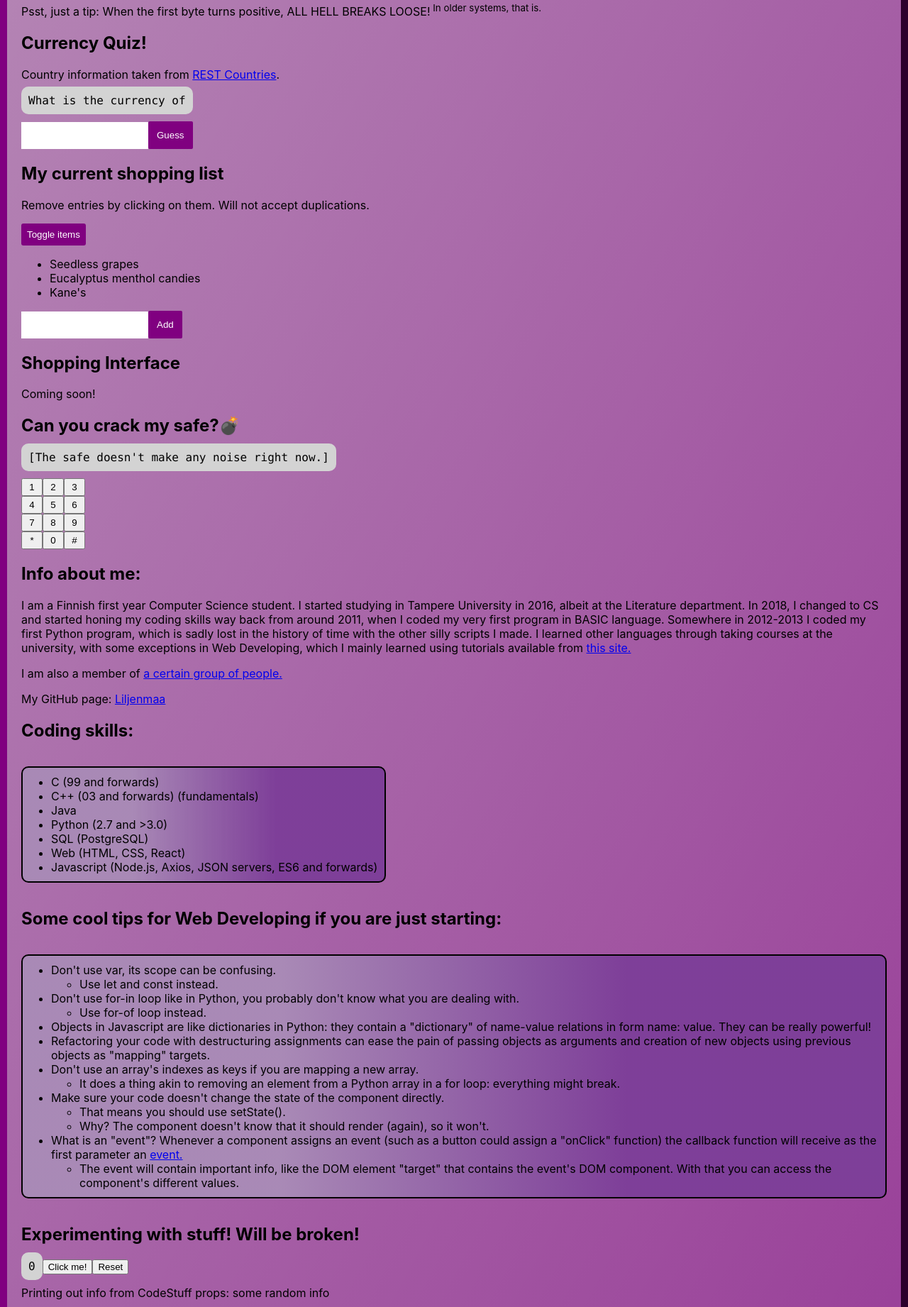
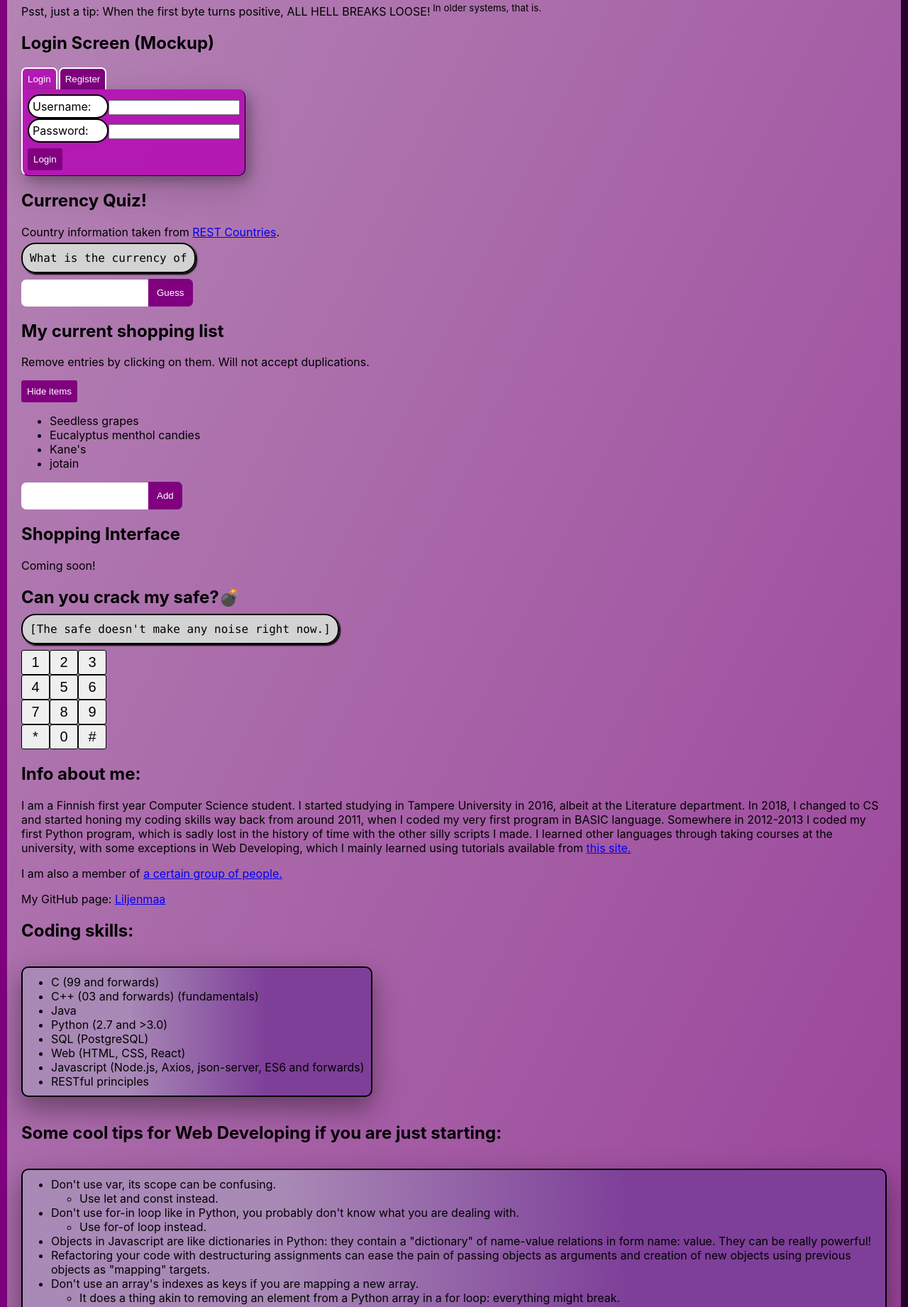
Before and after one commit to Liljenmaa/homepage, a React app: page / in a window 1280 px wide. Shown: the part 386-2228 px from the top of the page at 71% size. Built offline with nearby package versions, Linux system fonts and the light colour scheme; no server answers; data requests are answered from the project's data file.

Commit message:
Login Screen mockup, refactoring

```diff
--- a/db.json
+++ b/db.json
@@ -1,6 +1,5 @@
 {
-  "shoppingList":
-  [
+  "shoppingList": [
     {
       "id": 0,
       "content": "Seedless grapes"
@@ -12,6 +11,10 @@
     {
       "id": 2,
       "content": "Kane's"
+    },
+    {
+      "id": 3,
+      "content": "jotain"
     }
   ]
 }
--- a/package.json
+++ b/package.json
@@ -7,7 +7,8 @@
     "json-server": "^0.14.2",
     "react": "^16.7.0",
     "react-dom": "^16.7.0",
-    "react-scripts": "2.1.3"
+    "react-scripts": "2.1.3",
+    "scrypt": "^6.0.3"
   },
   "scripts": {
     "start": "react-scripts start",
--- a/src/components/DoomsDay.js
+++ b/src/components/DoomsDay.js
@@ -58,7 +58,7 @@ class DoomsDay extends React.Component {
     }
 
     return(
-      <div>
+      <div className="main-div">
         <h2><span role="img" aria-label="emoji">💥</span>
           DOOMSDAY<span role="img" aria-label="emoji">💥</span>
         </h2>
--- /dev/null
+++ b/src/components/Footer.js
@@ -0,0 +1,22 @@
+import React from 'react'
+
+const Footer = () => {
+  console.log("I can print in the console as well!")
+
+  return(
+    <footer>
+        <p>This website was constructed using React! Very poorly though.</p>
+        <a href="https://rinkkaaj.at"
+          target="_blank">
+          <img
+            src="/gambler.svg"
+            className="gambler-logo"
+            alt="Gambler logo"
+            height ="75"s
+          />
+        </a>
+    </footer>
+  )
+}
+
+export default Footer
--- /dev/null
+++ b/src/components/GuidelinesWeb.js
@@ -0,0 +1,37 @@
+import React from 'react'
+
+const GuidelinesWeb = () =>
+  <div className="main-div">
+    <h2>Some cool tips for Web Developing if you are just starting:</h2>
+    <ul className="top">
+      <li>Don't use var, its scope can be confusing.</li>
+      <ul><li>Use let and const instead.</li></ul>
+      <li>Don't use for-in loop like in Python, you probably don't know what
+      you are dealing with.</li>
+      <ul><li>Use for-of loop instead.</li></ul>
+      <li>Objects in Javascript are like dictionaries in Python: they contain
+      a "dictionary" of name-value relations in form name: value. They can be
+      really powerful!</li>
+      <li>Refactoring your code with destructuring assignments can ease the
+      pain of passing objects as arguments and creation of new objects using
+      previous objects as "mapping" targets.</li>
+      <li>Don't use an array's indexes as keys if you are mapping a new
+      array.</li>
+      <ul><li>It does a thing akin to removing an element from a
+      Python array in a for loop: everything might break.</li></ul>
+      <li>Make sure your code doesn't change the state of the component
+      directly.</li>
+      <ul><li>That means you should use setState().</li>
+      <li>Why? The component doesn't know that it should render (again),
+      so it won't.</li></ul>
+      <li>What is an "event"? Whenever a component assigns an event (such as
+      a button could assign a "onClick" function) the callback function will
+      receive as the first parameter an <a
+        href="https://reactjs.org/docs/events.html">event.</a></li>
+      <ul><li>The event will contain important info, like the DOM element
+      "target" that contains the event's DOM component. With that you can
+      access the component's different values.</li></ul>
+    </ul>
+  </div>
+
+  export default GuidelinesWeb
--- /dev/null
+++ b/src/components/Hello.js
@@ -0,0 +1,10 @@
+import React from 'react'
+
+const Hello = () =>
+  <header>
+    <h1>Hello visitor!<span role="img" aria-label="emoji">🖐️</span></h1>
+    <p>This page contains a random assortment of things. Feel free to try them
+    out!<span role="img" aria-label="emoji">👌</span></p>
+  </header>
+
+export default Hello
--- /dev/null
+++ b/src/components/Info.js
@@ -0,0 +1,33 @@
+import React from 'react'
+
+const Info = () =>
+  <div className="main-div">
+    <h2>Info about me:</h2>
+    <p>I am a Finnish first year Computer Science student. I started
+    studying in Tampere University in 2016, albeit at the Literature
+    department. In 2018, I changed to CS and started honing my coding skills
+    way back from around 2011, when I coded my very first program in BASIC
+    language. Somewhere in 2012-2013 I coded my first Python program, which is
+    sadly lost in the history of time with the other silly scripts I made. I
+    learned other languages through taking courses at the university, with
+    some exceptions in Web Developing, which I mainly learned using tutorials
+    available from <a
+      href="https://fullstackopen.github.io"
+      target="_blank"
+      >this site.</a>
+    </p>
+    <p>
+      I am also a member of <a href="https://www.mensa.fi/"
+        target="_blank"
+        title="They give out a pretty cool card to put in your wallet too."
+        >a certain group of people.</a>
+    </p>
+    <p>
+      My GitHub page: <a
+        href="https://github.com/Liljenmaa"
+        target="_blank"
+        >Liljenmaa</a>
+    </p>
+  </div>
+
+export default Info
--- /dev/null
+++ b/src/components/Knowledge.js
@@ -0,0 +1,18 @@
+import React from 'react'
+
+const Knowledge = () =>
+  <div className="main-div">
+    <h2>Coding skills:</h2>
+    <ul className="top">
+      <li>C (99 and forwards)</li>
+      <li>C++ (03 and forwards) (fundamentals)</li>
+      <li>Java</li>
+      <li>Python (2.7 and >3.0)</li>
+      <li>SQL (PostgreSQL)</li>
+      <li>Web (HTML, CSS, React)</li>
+      <li>Javascript (Node.js, Axios, json-server, ES6 and forwards)</li>
+      <li>RESTful principles</li>
+    </ul>
+  </div>
+
+export default Knowledge
--- a/src/index.css
+++ b/src/index.css
@@ -1,3 +1,7 @@
+*:focus {
+  outline: 0;
+}
+
 header {
   padding: 50px;
   text-align: center;
@@ -16,20 +20,34 @@ body {
   -moz-osx-font-smoothing: grayscale;
 }
 
-code {
+code.display {
   font-family: source-code-pro, Menlo, Monaco, Consolas, "Courier New",
     monospace;
   background-color: lightgrey;
-  border-color: green;
-  border-radius: 10px;
+  border: 2px solid;
+  border-radius: 20px / 20px;
   padding: 10px;
-  transition: width 0.75s;
-  -webkit-transition: width 0.75s;
+  box-shadow: 2px 2px 2px;
 }
 
 button.phone {
-  height:25px;
-  width:30px;
+  height:35px;
+  width:40px;
+  border: 1px solid;
+  border-radius: 3px;
+  font-size: 20px;
+  transition: 0.13s;
+  -webkit-transition: 0.13s;
+}
+
+button.phone:hover {
+  background-color: blue;
+  border-color: black;
+  color: white;
+}
+
+button.phone:active {
+  background-color: red;
 }
 
 button.clickable-listnode {
@@ -43,24 +61,91 @@ button.clickable-listnode {
 
 input.basic-form {
   padding: 12px;
-  border: green 2px;
   font-size: 12px;
+  border-radius: 7px 0px 0px 7px;
+  border: none;
 }
 
 button.basic-form {
   color: white;
   background-color: purple;
+  padding: 12px;
+  border-radius: 0px 7px 7px 0px;
+  border: none;
+}
+
+button.login-confirm {
+  color: white;
+  background-color: purple;
   border: green 2px;
-  padding: 12px;
-  border-radius: 2px;
+  padding: 8px;
+  border-radius: 3px;
+  margin-top: 8px;
+  transition-duration: 0.3s;
+  -webkit-transition-duration: 0.3s;
+}
+
+button.login-confirm:hover {
+  background-color: rgba(0, 35, 90, 1)
+}
+
+button.basic-form:hover {
+  background-color: rgba(180, 0, 180, 0.8)
 }
 
 button.toggle-button {
   color: white;
   background-color: purple;
-  border: green 2px;
+  border: none;
   padding: 8px;
   border-radius: 3px;
+  -webkit-transition-duration: 0.4s;
+  transition-duration: 0.4s;
+}
+
+button.toggle-button:hover {
+  box-shadow: 0 20px 16px 0 rgba(0,0,0,0.24),0 17px 50px 0 rgba(0,0,0,0.19);
+  transform: scale(1.1);
+}
+
+button.mode-selector-inactive {
+  color: white;
+  background-color: purple;
+  padding: 7px;
+  border-radius: 7px 7px 0px 0px;
+  border: 2px white solid;
+  border-bottom: none;
+  margin-right: 2px;
+}
+
+button.mode-selector-active {
+  color: white;
+  background-color: rgba(180, 0, 180, 0.8);
+  padding: 7px;
+  border-radius: 7px 7px 0px 0px;
+  border: 2px white solid;
+  border-bottom: none;
+  margin-right: 2px;
+}
+
+form.login-form {
+  display: inline-block;
+  background-color: rgba(180, 0, 180, 0.8);
+  padding: 7px;
+  border-radius: 0px 10px 10px 10px;
+  border-left: 2px white solid;
+  border-bottom: 1px black solid;
+  border-right: 1px black solid;
+  box-shadow:  7px 7px 15px 0 rgba(0,0,0,0.24),0 17px 50px 0 rgba(0,0,0,0.19);
+}
+
+label.login {
+  display: inline-block;
+  background-color: white;
+  width: 100px;
+  padding: 5px;
+  border: 2px solid;
+  border-radius: 20px / 20px;
 }
 
 ul.top {
@@ -73,6 +158,7 @@ ul.top {
   padding-bottom: 10px;
   padding-right: 10px;
   display: inline-block;
+  box-shadow:  0 15px 30px 0 rgba(0,0,0,0.24),0 17px 50px 0 rgba(0,0,0,0.19);
 }
 
 .gambler-logo {
--- a/src/index.js
+++ b/src/index.js
@@ -2,7 +2,12 @@ import React from 'react'
 import ReactDOM from 'react-dom'
 import axios from 'axios'
 import './index.css'
+import Hello from './components/Hello'
 import DoomsDay from './components/DoomsDay'
+import Info from './components/Info'
+import Knowledge from './components/Knowledge'
+import GuidelinesWeb from './components/GuidelinesWeb'
+import Footer from './components/Footer'
 
 const randomInt = (start, end) =>
   Math.floor((end-start+1) * Math.random() + start)
@@ -18,15 +23,10 @@ const ClickableListNode = ({ content, handleClick, id }) =>
   </li>
 
 const CodeDisplay = ({ content }) =>
-  <code>
+  <code
+    className="display">
     {content}
   </code>
-
-const Button = ({handleClick, text}) =>
-  <button
-    onClick={handleClick}>
-    {text}
-  </button>
 
 const BasicForm = ({handleSubmit, inputValue, handleChange, buttonDesc }) =>
   <form
@@ -44,8 +44,54 @@ const BasicForm = ({handleSubmit, inputValue, handleChange, buttonDesc }) =>
     </button>
   </form>
 
+const LoginForm = ({
+  handleSubmit, handleUserChange, handlePassChange, handleLoginButton,
+    handleRegisterButton, username, password, mode
+  }) =>
+  <div>
+    <h2>Login Screen (Mockup)</h2>
+    <button
+      type="button"
+      className={mode ? "mode-selector-active" : "mode-selector-inactive"}
+      onClick={handleLoginButton}>
+      Login
+    </button>
+    <button
+      type="button"
+      className={mode ? "mode-selector-inactive" : "mode-selector-active"}
+      onClick={handleRegisterButton}>
+      Register
+    </button>
+    <br/>
+    <form
+      className="login-form"
+      onSubmit={handleSubmit}>
+      <label htmlFor="uname" className="login">Username:</label>
+      <input
+        id="uname"
+        className="login-form"
+        value={username}
+        onChange={handleUserChange}
+      />
+      <br/>
+      <label htmlFor="pword" className="login">Password:</label>
+      <input
+        id="pword"
+        className="login-form"
+        value={"*".repeat(password.length)}
+        onChange={handlePassChange}
+      />
+      <br/>
+      <button
+        className="login-confirm"
+        type="submit">
+        Login
+      </button>
+    </form>
+  </div>
+
 const PhoneButtonInterface = ({ func }) =>
-  <div>
+  <div className="phone">
     <button className="phone" onClick={func(1)}>1</button>
     <button className="phone" onClick={func(2)}>2</button>
     <button className="phone" onClick={func(3)}>3</button>
@@ -63,12 +109,64 @@ const PhoneButtonInterface = ({ func }) =>
     <button className="phone" onClick={func(11)}>#</button>
   </div>
 
-const Hello = () =>
-  <header>
-    <h1>Hello visitor!<span role="img" aria-label="emoji">🖐️</span></h1>
-    <p>This page contains a random assortment of things. Feel free to try them
-    out!<span role="img" aria-label="emoji">👌</span></p>
-  </header>
+class LoginScreen extends React.Component {
+  constructor() {
+    super()
+
+    this.state = {
+      currUsername: "",
+      currPassword: "",
+      loginMode: true
+    }
+  }
+
+  handleSubmit = (event) => {
+    event.preventDefault()
+    console.log("Submitted")
+
+    this.setState({
+      currUsername: "",
+      currPassword: ""
+    })
+  }
+
+  handleUserChange = (event) =>
+    this.setState({
+      currUsername: event.target.value
+    })
+
+  handlePassChange = (event) =>
+    this.setState({
+      currPassword: event.target.value
+    })
+
+  handleRegisterButton = (event) =>
+    this.setState({
+      loginMode: false
+    })
+
+  handleLoginButton = (event) =>
+    this.setState({
+      loginMode: true
+    })
+
+  render() {
+    return(
+      <div className="login-screen">
+        <LoginForm
+          username={this.state.currUsername}
+          password={this.state.currPassword}
+          handleSubmit={this.handleSubmit}
+          handleUserChange={this.handleUserChange}
+          handlePassChange={this.handlePassChange}
+          handleLoginButton={this.handleLoginButton}
+          handleRegisterButton={this.handleRegisterButton}
+          mode={this.state.loginMode}
+        />
+      </div>
+    )
+  }
+}
 
 class CurrencyQuiz extends React.Component {
   constructor() {
@@ -97,7 +195,7 @@ class CurrencyQuiz extends React.Component {
 
     this.setState({
       currentCountry: selectedCountry,
-      display: "What is the currency of " + selectedCountry.name + "?",
+      display: `What is the currency of ${selectedCountry.name}?`,
     })
   }
 
@@ -131,7 +229,7 @@ class CurrencyQuiz extends React.Component {
 
   render() {
     return(
-      <div>
+      <div className="main-div">
         <h2> Currency Quiz! </h2>
         <p>Country information taken from <a
           href="https://restcountries.eu">REST Countries</a>.
@@ -172,7 +270,7 @@ class ShoppingList extends React.Component {
         })
 
         this.setState({
-          idCounter: this.state.shoppinglist.length-1
+          idCounter: this.state.shoppingList.length-1
         })
       })
   }
@@ -197,6 +295,12 @@ class ShoppingList extends React.Component {
 
     const shoppingList = this.state.shoppingList.concat(newItem)
 
+    axios
+      .post('http://localhost:3001/shoppingList', newItem)
+      .catch(error =>
+        alert("Cannot connect to server. Made changes have not been applied.")
+      )
+
     this.setState((prevState) => ({
       idCounter: prevState.idCounter + 1,
       shoppingList,
@@ -208,6 +312,12 @@ class ShoppingList extends React.Component {
     const shoppingList = this.state.shoppingList.filter(
       obj => obj.id != event.target.id
     )
+
+    axios
+      .delete(`http://localhost:3001/shoppingList/${event.target.id}`)
+      .catch(error =>
+        alert("The item is already deleted.")
+      )
 
     this.setState({ shoppingList })
   }
@@ -235,8 +345,13 @@ class ShoppingList extends React.Component {
           />
         ) : []
 
+    const toggleItemsTitle = () =>
+      this.state.visible ?
+        "Hide items" :
+        "Show items"
+
     return(
-      <div>
+      <div className="main-div">
         <h2>
           My current shopping list
         </h2>
@@ -246,7 +361,7 @@ class ShoppingList extends React.Component {
         <button
           className="toggle-button"
           onClick={this.showItems}>
-          Toggle items
+          {toggleItemsTitle()}
         </button>
         <ul>
           {itemsToShow}
@@ -263,7 +378,7 @@ class ShoppingList extends React.Component {
 }
 
 const ShoppingInterface = () =>
-  <div>
+  <div className="main-div">
     <h2>Shopping Interface</h2>
     <p>Coming soon!</p>
   </div>
@@ -345,7 +460,7 @@ class CrackMySafe extends React.Component {
 
   render() {
     return(
-      <div>
+      <div className="main-div">
         <h2>Can you crack my safe?<span role="img" aria-label="emoji">💣</span>
         </h2>
         <CodeDisplay
@@ -360,77 +475,6 @@ class CrackMySafe extends React.Component {
     )
   }
 }
-
-const Info = () =>
-  <div>
-    <h2>Info about me:</h2>
-    <p>I am a Finnish first year Computer Science student. I started
-    studying in Tampere University in 2016, albeit at the Literature
-    department. In 2018, I changed to CS and started honing my coding skills
-    way back from around 2011, when I coded my very first program in BASIC
-    language. Somewhere in 2012-2013 I coded my first Python program, which is
-    sadly lost in the history of time with the other silly scripts I made. I
-    learned other languages through taking courses at the university, with
-    some exceptions in Web Developing, which I mainly learned using tutorials
-    available from <a href="https://fullstackopen.github.io">this site.</a>
-    </p>
-    <p>
-      I am also a member of <a href="https://www.mensa.fi/"
-        title="They give out a pretty cool card to put in your wallet too."
-        >a certain group of people.</a>
-    </p>
-    <p>
-      My GitHub page: <a href="https://github.com/Liljenmaa">Liljenmaa</a>
-    </p>
-  </div>
-
-const Knowledge = () =>
-  <div>
-    <h2>Coding skills:</h2>
-    <ul className="top">
-      <li>C (99 and forwards)</li>
-      <li>C++ (03 and forwards) (fundamentals)</li>
-      <li>Java</li>
-      <li>Python (2.7 and >3.0)</li>
-      <li>SQL (PostgreSQL)</li>
-      <li>Web (HTML, CSS, React)</li>
-      <li>Javascript (Node.js, Axios, JSON servers, ES6 and forwards)</li>
-    </ul>
-  </div>
-
-const GuidelinesWeb = () =>
-  <div>
-    <h2>Some cool tips for Web Developing if you are just starting:</h2>
-    <ul className="top">
-      <li>Don't use var, its scope can be confusing.</li>
-      <ul><li>Use let and const instead.</li></ul>
-      <li>Don't use for-in loop like in Python, you probably don't know what
-      you are dealing with.</li>
-      <ul><li>Use for-of loop instead.</li></ul>
-      <li>Objects in Javascript are like dictionaries in Python: they contain
-      a "dictionary" of name-value relations in form name: value. They can be
-      really powerful!</li>
-      <li>Refactoring your code with destructuring assignments can ease the
-      pain of passing objects as arguments and creation of new objects using
-      previous objects as "mapping" targets.</li>
-      <li>Don't use an array's indexes as keys if you are mapping a new
-      array.</li>
-      <ul><li>It does a thing akin to removing an element from a
-      Python array in a for loop: everything might break.</li></ul>
-      <li>Make sure your code doesn't change the state of the component
-      directly.</li>
-      <ul><li>That means you should use setState().</li>
-      <li>Why? The component doesn't know that it should render (again),
-      so it won't.</li></ul>
-      <li>What is an "event"? Whenever a component assigns an event (such as
-      a button could assign a "onClick" function) the callback function will
-      receive as the first parameter an <a
-        href="https://reactjs.org/docs/events.html">event.</a></li>
-      <ul><li>The event will contain important info, like the DOM element
-      "target" that contains the event's DOM component. With that you can
-      access the component's different values.</li></ul>
-    </ul>
-  </div>
 
 class CodeStuff extends React.Component {
   constructor() {
@@ -451,50 +495,30 @@ class CodeStuff extends React.Component {
       this.setState({counter: 0})
 
     return(
-      <div>
+      <div className="main-div">
         <h2>Experimenting with stuff! Will be broken!</h2>
         <CodeDisplay
           content={this.state.counter}
         />
-        <Button
-            handleClick={counterUp}
-            text="Click me!"
-        />
-        <Button
-            handleClick={counterReset}
-            text="Reset"
-        />
+        <button
+          onClick={counterUp}>
+          Click me!
+        </button>
+        <button
+          onClick={counterReset}>
+          Reset
+        </button>
         <p>Printing out info from CodeStuff props: {this.props.info}</p>
       </div>
     )
   }
 }
 
-const Footer = () => {
-  console.log("I can print in the console as well!")
-
-  const hiddenUrl = () => window.location.href="https://rinkkaaj.at"
-
-  return(
-    <footer>
-      <p>This website was constructed using React! Very poorly though.</p>
-        <a href={void(0)}
-          onClick={hiddenUrl}>
-          <img
-            src="/gambler.svg"
-            className="gambler-logo"
-            alt="Gambler logo"
-            height ="75"
-          />
-        </a>
-    </footer>
-  )
-}
-
 const App = () =>
   <div>
     <Hello />
     <DoomsDay />
+    <LoginScreen />
     <CurrencyQuiz />
     <ShoppingList />
     <ShoppingInterface />
@@ -502,7 +526,6 @@ const App = () =>
     <Info />
     <Knowledge />
     <GuidelinesWeb />
-    <CodeStuff info="some random info"/>
     <Footer />
   </div>
 
```
